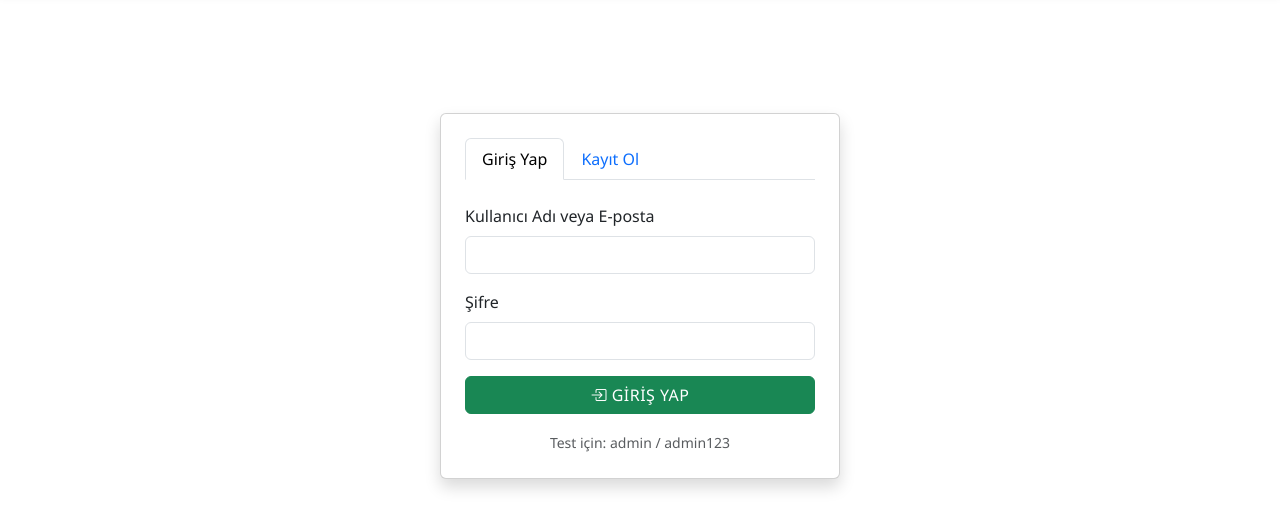
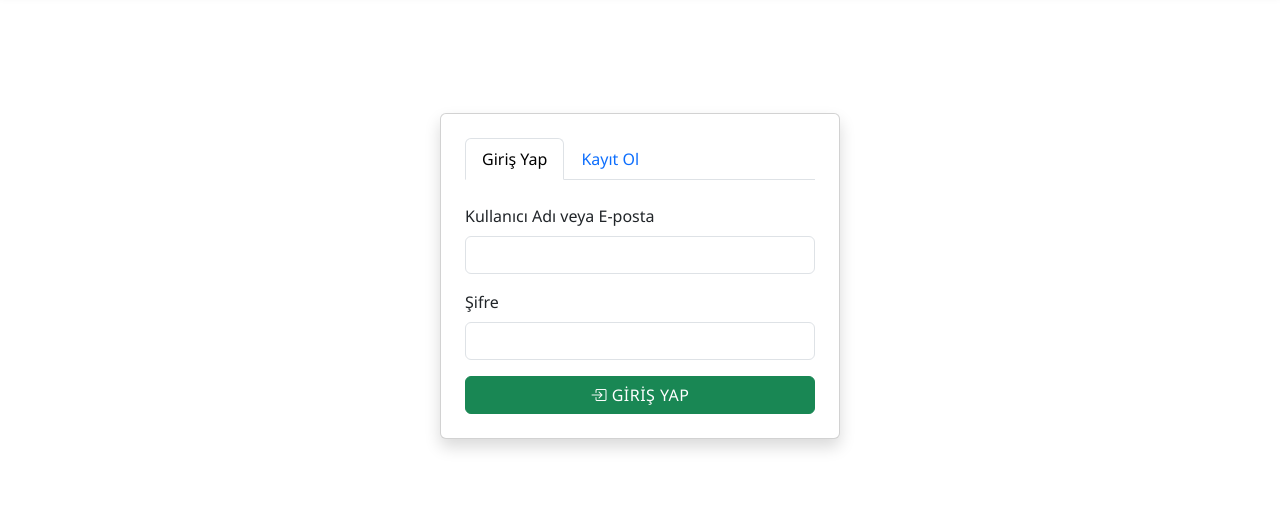
Before and after one commit to recepmeral/bahce-zanaat, a website: page public/login.html in a window 1280 px wide. Shown: the part 63-592 px from the top of the page. Drawn offline with nearby package versions, Linux system fonts and the light colour scheme.

Commit message:
Remove admin credentials from login page for security

```diff
--- a/public/login.html
+++ b/public/login.html
@@ -56,9 +56,6 @@
                                     <i class="bi bi-box-arrow-in-right"></i> Giriş Yap
                                 </button>
                             </form>
-                            <div class="mt-3 text-center text-muted">
-                                <small>Test için: admin / admin123</small>
-                            </div>
                         </div>
 
                         <!-- Register Tab -->
```
